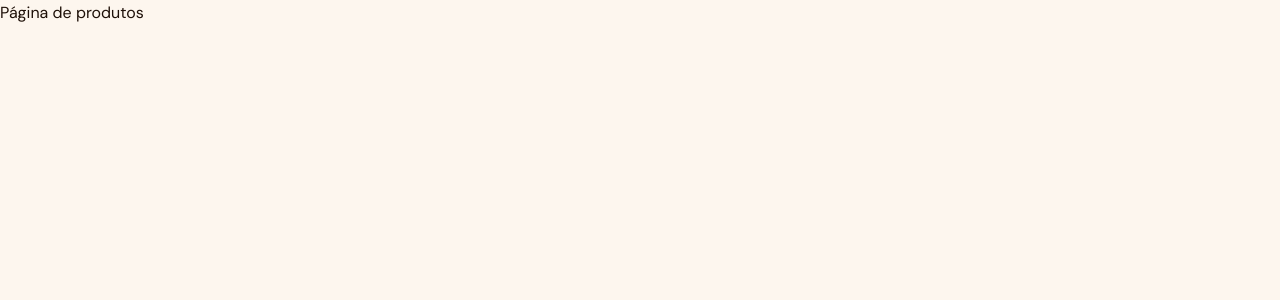
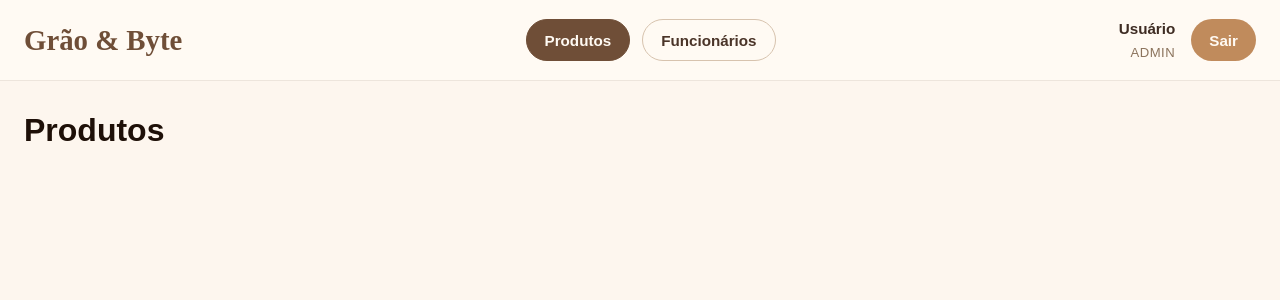
Before and after one commit to nadertaha06/PS2JR-graobyte-frontend, a React app in the folder frontend/: page /produtos in a window 1280 px wide. Shown: the top 300 px of the page. Built offline with nearby package versions, Linux system fonts and the light colour scheme; sample sign-in values are in the browser's storage; the HTML template or start-up script is replaced by a standard one.

Commit message:
feat: add Navbar component and integrate it into Produtos page

```diff
--- a/frontend/src/App.jsx
+++ b/frontend/src/App.jsx
@@ -1,7 +1,7 @@
 import { BrowserRouter, Routes, Route, Navigate } from 'react-router-dom'
 import { PrivateRoute } from './components/PrivateRoute'
 import Login from './pages/login'
-
+import Produtos from './pages/Produtos'
 function ProdutosPlaceholder() {
   return <div>Página de produtos</div>
 }
@@ -14,7 +14,7 @@ function App() {
         <Route path="/login" element={<Login />} />
 
         <Route element={<PrivateRoute />}>
-          <Route path="/produtos" element={<ProdutosPlaceholder />} />
+          <Route path="/produtos" element={<Produtos />} />
         </Route>
       </Routes>
     </BrowserRouter>
--- /dev/null
+++ b/frontend/src/components/Navbar/index.tsx
@@ -0,0 +1,83 @@
+import { useMemo } from 'react'
+import { useLocation, useNavigate } from 'react-router-dom'
+import {
+  Container,
+  Content,
+  Brand,
+  NavLinks,
+  NavButton,
+  UserSection,
+  UserInfo,
+  UserName,
+  UserRole,
+  LogoutButton
+} from './styles'
+
+type User = {
+  nome: string
+  role: string
+}
+
+export default function Navbar() {
+  const navigate = useNavigate()
+  const location = useLocation()
+
+  const user = useMemo(() => {
+    const storedUser = localStorage.getItem('user')
+
+    if (!storedUser) {
+      return null
+    }
+
+    try {
+      return JSON.parse(storedUser) as User
+    } catch {
+      return null
+    }
+  }, [])
+
+  function handleLogout() {
+    localStorage.removeItem('token')
+    localStorage.removeItem('user')
+    navigate('/login')
+  }
+
+  return (
+    <Container>
+      <Content>
+        <Brand onClick={() => navigate('/produtos')}>Grão & Byte</Brand>
+
+        <NavLinks>
+          <NavButton
+            type="button"
+            $active={location.pathname === '/produtos'}
+            onClick={() => navigate('/produtos')}
+          >
+            Produtos
+          </NavButton>
+
+          {user?.role === 'admin' && (
+            <NavButton
+              type="button"
+              $active={location.pathname === '/funcionarios'}
+              onClick={() => navigate('/funcionarios')}
+            >
+              Funcionários
+            </NavButton>
+          )}
+        </NavLinks>
+
+        <UserSection>
+          <UserInfo>
+            <UserName>{user?.nome || 'Usuário'}</UserName>
+            <UserRole>{user?.role || 'sem perfil'}</UserRole>
+          </UserInfo>
+
+          <LogoutButton type="button" onClick={handleLogout}>
+            Sair
+          </LogoutButton>
+        </UserSection>
+      </Content>
+    </Container>
+  )
+}
--- /dev/null
+++ b/frontend/src/components/Navbar/styles.ts
@@ -0,0 +1,108 @@
+import styled from 'styled-components'
+
+type NavButtonProps = {
+  $active?: boolean
+}
+
+export const Container = styled.header`
+  width: 100%;
+  border-bottom: 1px solid rgba(111, 78, 55, 0.12);
+  background: #fffaf3;
+  position: sticky;
+  top: 0;
+  z-index: 100;
+`
+
+export const Content = styled.div`
+  max-width: 1280px;
+  margin: 0 auto;
+  min-height: 80px;
+  display: flex;
+  align-items: center;
+  justify-content: space-between;
+  gap: 24px;
+  padding: 0 24px;
+`
+
+export const Brand = styled.button`
+  border: none;
+  background: transparent;
+  cursor: pointer;
+  font-family: 'Playfair Display', serif;
+  font-size: 1.8rem;
+  font-weight: 700;
+  color: #6f4e37;
+  padding: 0;
+`
+
+export const NavLinks = styled.nav`
+  display: flex;
+  align-items: center;
+  gap: 12px;
+  flex: 1;
+  justify-content: center;
+`
+
+export const NavButton = styled.button<NavButtonProps>`
+  height: 42px;
+  padding: 0 18px;
+  border-radius: 999px;
+  border: 1px solid ${({ $active }) => ($active ? '#6f4e37' : '#d7c3ae')};
+  background: ${({ $active }) => ($active ? '#6f4e37' : 'transparent')};
+  color: ${({ $active }) => ($active ? '#fffaf3' : '#4a3428')};
+  font-family: 'DM Sans', sans-serif;
+  font-size: 0.95rem;
+  font-weight: 700;
+  cursor: pointer;
+  transition: 0.2s ease;
+
+  &:hover {
+    border-color: #6f4e37;
+    color: ${({ $active }) => ($active ? '#fffaf3' : '#6f4e37')};
+  }
+`
+
+export const UserSection = styled.div`
+  display: flex;
+  align-items: center;
+  gap: 16px;
+`
+
+export const UserInfo = styled.div`
+  display: flex;
+  flex-direction: column;
+  align-items: flex-end;
+`
+
+export const UserName = styled.span`
+  font-family: 'DM Sans', sans-serif;
+  font-size: 0.95rem;
+  font-weight: 700;
+  color: #3e2c23;
+`
+
+export const UserRole = styled.span`
+  font-family: 'DM Sans', sans-serif;
+  font-size: 0.82rem;
+  text-transform: uppercase;
+  letter-spacing: 0.04em;
+  color: #8b735c;
+`
+
+export const LogoutButton = styled.button`
+  height: 42px;
+  padding: 0 18px;
+  border: none;
+  border-radius: 999px;
+  background: #c08b5c;
+  color: #fffaf3;
+  font-family: 'DM Sans', sans-serif;
+  font-size: 0.95rem;
+  font-weight: 700;
+  cursor: pointer;
+  transition: 0.2s ease;
+
+  &:hover {
+    background: #a87448;
+  }
+`
--- /dev/null
+++ b/frontend/src/pages/Produtos/index.tsx
@@ -0,0 +1,12 @@
+import Navbar from '../../components/Navbar'
+
+export default function Produtos() {
+  return (
+    <>
+      <Navbar />
+      <div style={{ padding: '24px' }}>
+        <h1>Produtos</h1>
+      </div>
+    </>
+  )
+}
```
